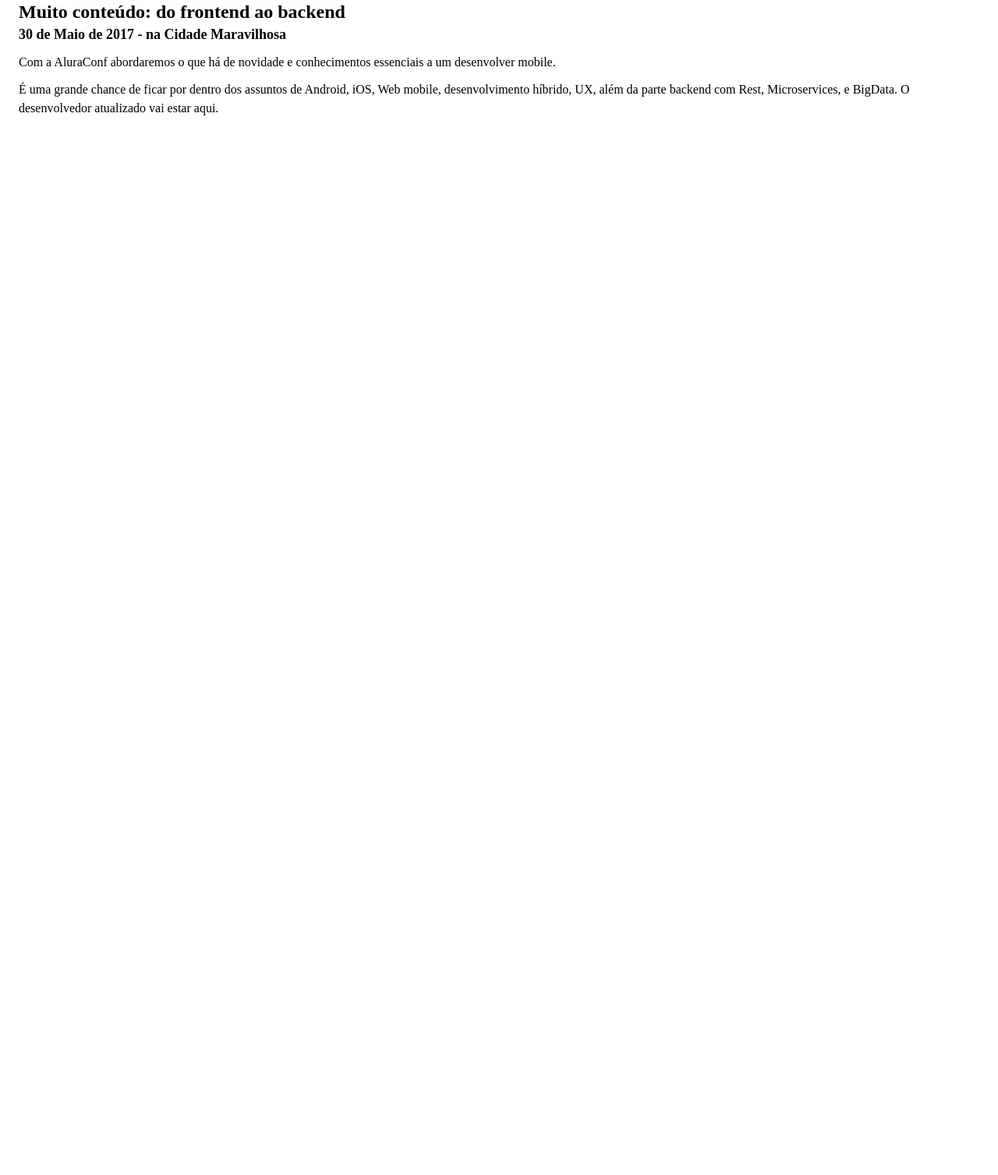
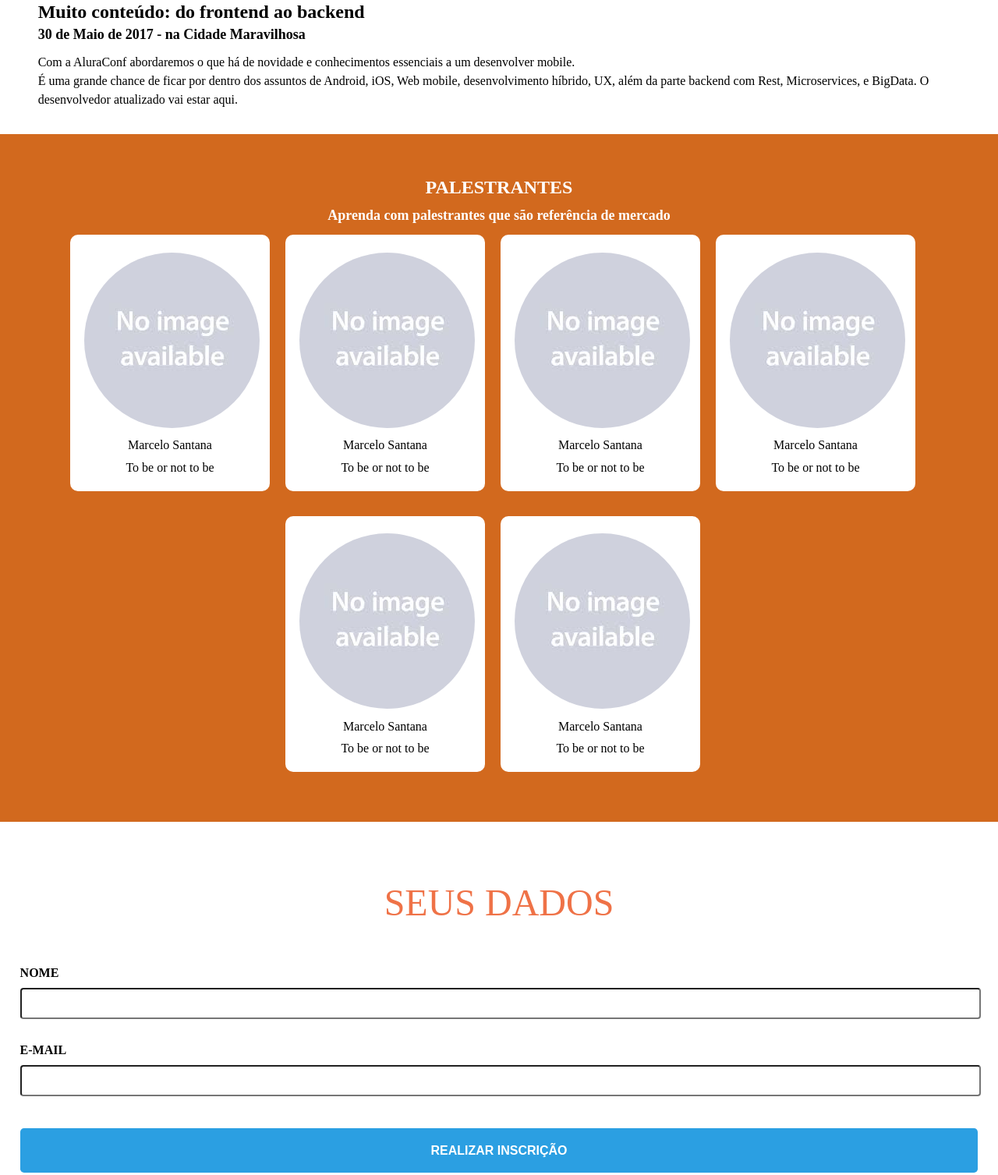
Before and after one commit to marceloscientist/desafio-alura-oracle--front-end-basico, a plain HTML site: page index.html in a window 1280 px wide. Shown: the part 403-1910 px from the top of the page at 78% size. Before the commit the page ends 800 px from the top, so only its background shows below. Drawn offline with Linux system fonts and the light colour scheme.

Commit message:
Finished simple project without bootstrap/react or vue. Only on review purpose!

```diff
--- /dev/null
+++ b/css/about.css
@@ -0,0 +1,36 @@
+
+.panel {
+    padding: 2em 1.5em;
+    line-height: 1.5em;
+}
+
+.panel-about .title {
+    font-size: x-large;
+    font-weight: 600;
+    margin-top: 1em;
+
+}
+
+.panel-about .subtitle {
+    font-size: large;
+    font-weight: 600;
+    margin-top: 0.3em;
+}
+
+.about-description {
+    margin-top: 0.7em;
+}
+
+
+@media screen and (min-width: 650px) {
+    .header .jumbotron .title {
+        font-size: 68px;
+    }
+    .header .jumbotron .subtitle {
+     font-size: 64px;
+    }
+
+    .header {
+        height: 350px;
+    }
+}
--- /dev/null
+++ b/css/base.css
@@ -0,0 +1,36 @@
+.container {
+
+    width: 96%;
+    margin: 0 auto;
+}
+
+.panel-form .field {
+    display: block;
+    margin: .8em 0;
+    text-align: left;
+    padding: .6em 0;
+    font-weight: 700;
+
+}
+
+.panel-form .field-input {
+    margin-top: .8em;
+    width: 100%;
+    display: block;
+    padding: .8em 0;
+    border-radius: .3em;
+
+
+}
+
+.button {
+    font-size: 1.2em;
+    font-family: 'Franklin Gothic Medium', 'Arial Narrow', Arial, sans-serif;
+    text-decoration: none;
+    background:#52ADAF;
+    border-radius: .3em;
+    color: seashell;
+    font-weight: 500;
+    padding: .6em;
+    transition: background-color 0.5s;
+}
--- /dev/null
+++ b/css/form.css
@@ -0,0 +1,24 @@
+.panel-form {
+    text-align: center;
+    margin: 5em 0;
+    text-transform: uppercase;
+}
+.panel-form .title {
+    font-size: 3em;
+    margin: 1em 0;
+    color: #EF7247;
+
+}
+
+button {
+    width: 100%;
+    color: white;
+    font-size: 1em;
+    margin-top: 1.2em;
+    padding: 1.2em 0;
+    background-color: rgb(43, 159, 226);
+    font-weight: bold;
+    text-transform: uppercase;
+    border: 0;
+    border-radius: .3em;
+}
--- a/css/header.css
+++ b/css/header.css
@@ -67,46 +67,10 @@
 
 }
 
-.button {
-    font-size: 1.2em;
-    font-family: 'Franklin Gothic Medium', 'Arial Narrow', Arial, sans-serif;
-    text-decoration: none;
-    background:#52ADAF;
-    border-radius: .3em;
-    color: seashell;
-    font-weight: 500;
-    padding: .6em;
-    transition: background-color 0.5s;
-}
 
-.panel-about {
-    padding: 2em 1.5em;
-    line-height: 1.5em;
-}
 
-.panel-about .title {
-    font-size: x-large;
-    font-weight: 600;
-    margin-top: 1em;
-
-}
-
-.panel-about .subtitle {
-    font-size: large;
-    font-weight: 600;
-    margin-top: 0.3em;
-}
-
-.panel-about p {
-    margin-top: 0.7em;
-}
 
 @media screen and (min-width: 650px) {
-
-}
-
-
-@media screen and (min-width: 1024px) {
     .header .jumbotron .title {
         font-size: 68px;
     }
@@ -118,3 +82,8 @@
         height: 350px;
     }
 }
+
+
+@media screen and (min-width: 1024px) {
+
+}
--- /dev/null
+++ b/css/speakers.css
@@ -0,0 +1,59 @@
+.panel-speakers {
+    background-color: chocolate;
+}
+
+.panel-speakers .about-speakers {
+    color: white;
+    text-align: center;
+}
+
+.panel-speakers .title {
+    font-size: x-large;
+    font-weight: 600;
+    margin-top: 1em;
+    text-transform: uppercase;
+ }
+
+ .panel-speakers .subtitle {
+    color: white;
+    font-size: large;
+    font-weight: 600;
+    margin: 0.7em 0;
+
+ }
+
+ .panel-speakers .speakers {
+    text-align: center;
+ }
+
+ .panel-speakers .speaker {
+    background: white;
+    display:inline-block;
+    margin: 0 16px 32px 0;
+    padding: 18px;
+    border-radius: 10px;
+    width: 220px;
+    vertical-align: top;
+}
+
+
+ .panel-speakers .speaker-portrait {
+    margin-top: .3em;
+ }
+
+ .panel-speakers .speaker-image {
+    border-radius: 50%;
+ }
+
+ .panel-speakers .speaker-name {
+    font-weight: 300;
+    margin-top: .2em;
+ }
+ .panel-speakers .speakers li .speaker-bio {
+    font-weight: 400;
+    margin-top: .3em;
+}
+
+.panel-speakers .speakers li .speaker-speach {
+    margin-top: .2em;
+}
--- a/index.html
+++ b/index.html
@@ -5,7 +5,13 @@
     <meta http-equiv="X-UA-Compatible" content="IE=edge">
     <meta name="viewport" content="width=device-width, initial-scale=1.0">
     <link rel="stylesheet" href="./css/reset.css">
+    <link rel="stylesheet" href="./css/base.css">
     <link rel="stylesheet" href="./css/header.css">
+    <link rel="stylesheet" href="./css/about.css">
+    <link rel="stylesheet" href="./css/speakers.css">
+    <link rel="stylesheet" href="./css/form.css">
+
+
     <title>Document</title>
 </head>
 <body>
@@ -13,12 +19,12 @@
         <nav class="main-menu">
             <ul>
                 <li class="menu-item">
-                    <a href="#">
+                    <a href="#panel-about">
                         SOBRE
                     </a>
                 </li>
                 <li class="menu-item">
-                    <a href="#">
+                    <a href="#panel-speakers">
                         PALESTRANTE
                     </a>
                 </li>
@@ -30,15 +36,98 @@
                 <h2 class="subtitle">30MAIO|RIO</h2>
             </section>
             <section class="panel-subscribe">
-                <a href="#" class="button">Inscreva-se</a>
+                <a href="#panel-form" class="button">Inscreva-se</a>
             </section>
         </div>
     </header>
-    <section class="panel-about">
-        <h2 class="title">Muito conteúdo: do frontend ao backend</h2>
-        <h3 class="subtitle">30 de Maio de 2017 - na Cidade Maravilhosa</h3>
-        <p>Com a AluraConf abordaremos o que há de novidade e conhecimentos essenciais a um desenvolver mobile.</p>
-        <p>É uma grande chance de ficar por dentro dos assuntos de Android, iOS, Web mobile, desenvolvimento híbrido, UX, além da parte backend com Rest, Microservices, e BigData. O desenvolvedor atualizado vai estar aqui.</p>
+    <section id="panel-about" class="panel panel-about">
+        <div class="container">
+            <h2 class="title">Muito conteúdo: do frontend ao backend</h2>
+            <h3 class="subtitle">30 de Maio de 2017 - na Cidade Maravilhosa</h3>
+            <div class="about-description">
+                <p>Com a AluraConf abordaremos o que há de novidade e conhecimentos essenciais a um desenvolver mobile.</p>
+                <p>É uma grande chance de ficar por dentro dos assuntos de Android, iOS, Web mobile, desenvolvimento híbrido, UX, além da parte backend com Rest, Microservices, e BigData. O desenvolvedor atualizado vai estar aqui.</p>
+            </div>
+        </div>
+    </section>
+
+    <section id="panel-speakers"  class="panel panel-speakers">
+        <div class="container">
+            <div class="about-speakers">
+                <h2 class="title">PALESTRANTES</h2>
+                <h3 class="subtitle">Aprenda com palestrantes que são referência de mercado</h3>
+            </div>
+            <ul class="speakers">
+                <li class="speaker">
+                        <figure class="speaker-portrait">
+                            <img class="speaker-image" src="./img/palestrantes/placeholder.jpeg" alt="">
+                            <figcaption class="speaker-name">Marcelo Santana</figcaption>
+                            <p class="speaker-bio"></p>
+                        </figure>
+                        <p class="speaker-speach">To be or not to be</p>
+                </li>
+                <li class="speaker">
+                    <figure class="speaker-portrait">
+                            <img class="speaker-image" src="./img/palestrantes/placeholder.jpeg" alt="">
+                            <figcaption class="speaker-name">Marcelo Santana</figcaption>
+                            <p class="speaker-bio"></p>
+                        </figure>
+                        <p class="speaker-speach">To be or not to be</p>
+                </li>
+                <li class="speaker">
+                        <figure class="speaker-portrait">
+                            <img class="speaker-image" src="./img/palestrantes/placeholder.jpeg" alt="">
+                            <figcaption class="speaker-name">Marcelo Santana</figcaption>
+                            <p class="speaker-bio"></p>
+                        </figure>
+                        <p class="speaker-speach">To be or not to be</p>
+                </li>
+                <li class="speaker">
+                    <figure class="speaker-portrait">
+                            <img class="speaker-image" src="./img/palestrantes/placeholder.jpeg" alt="">
+                            <figcaption class="speaker-name">Marcelo Santana</figcaption>
+                            <p class="speaker-bio"></p>
+                        </figure>
+                        <p class="speaker-speach">To be or not to be</p>
+                </li>
+                <li class="speaker">
+                    <figure class="speaker-portrait">
+                            <img class="speaker-image" src="./img/palestrantes/placeholder.jpeg" alt="">
+                            <figcaption class="speaker-name">Marcelo Santana</figcaption>
+                            <p class="speaker-bio"></p>
+                        </figure>
+                        <p class="speaker-speach">To be or not to be</p>
+                </li>
+                <li class="speaker">
+                    <figure class="speaker-portrait">
+                            <img class="speaker-image" src="./img/palestrantes/placeholder.jpeg" alt="">
+                            <figcaption class="speaker-name">Marcelo Santana</figcaption>
+                            <p class="speaker-bio"></p>
+                        </figure>
+                        <p class="speaker-speach">To be or not to be</p>
+                </li>
+            </ul>
+        </div>
+    </section>
+    <section id="panel-form" class="panel-form">
+        <div class="container">
+            <h2 class="title">Seus Dados</h2>
+            <form>
+                <fieldset class="field">
+                    <label for="name" >Nome</label>
+                    <input type="text" class="field-input" id="name">
+                </fieldset>
+                <fieldset class="field">
+                    <label for="email">E-mail</label>
+                    <input type="email" class="field-input" name="" id="email">
+                </fieldset>
+                <fieldset class="button-place">
+                    <button type="button">Realizar Inscrição</button>
+                </fieldset>
+            </form>
+        </div>
     </section>
 </body>
 </html>
+<script src="./js/jquery.js"></script>
+<script src="./js/index.js"></script>
--- /dev/null
+++ b/js/index.js
@@ -0,0 +1,16 @@
+function ativaScrollSuave(selector) {
+
+    $(selector).click(function(event){
+        event.preventDefault();
+
+        var target = $(this).attr('href');
+
+        $('html, body').animate({
+            scrollTop: $(target).offset().top
+        }, 1000);
+    });
+}
+
+ativaScrollSuave('a[href*=panel-about]');
+ativaScrollSuave('a[href*=panel-speakers]');
+ativaScrollSuave('a[href*=panel-form]');
```
